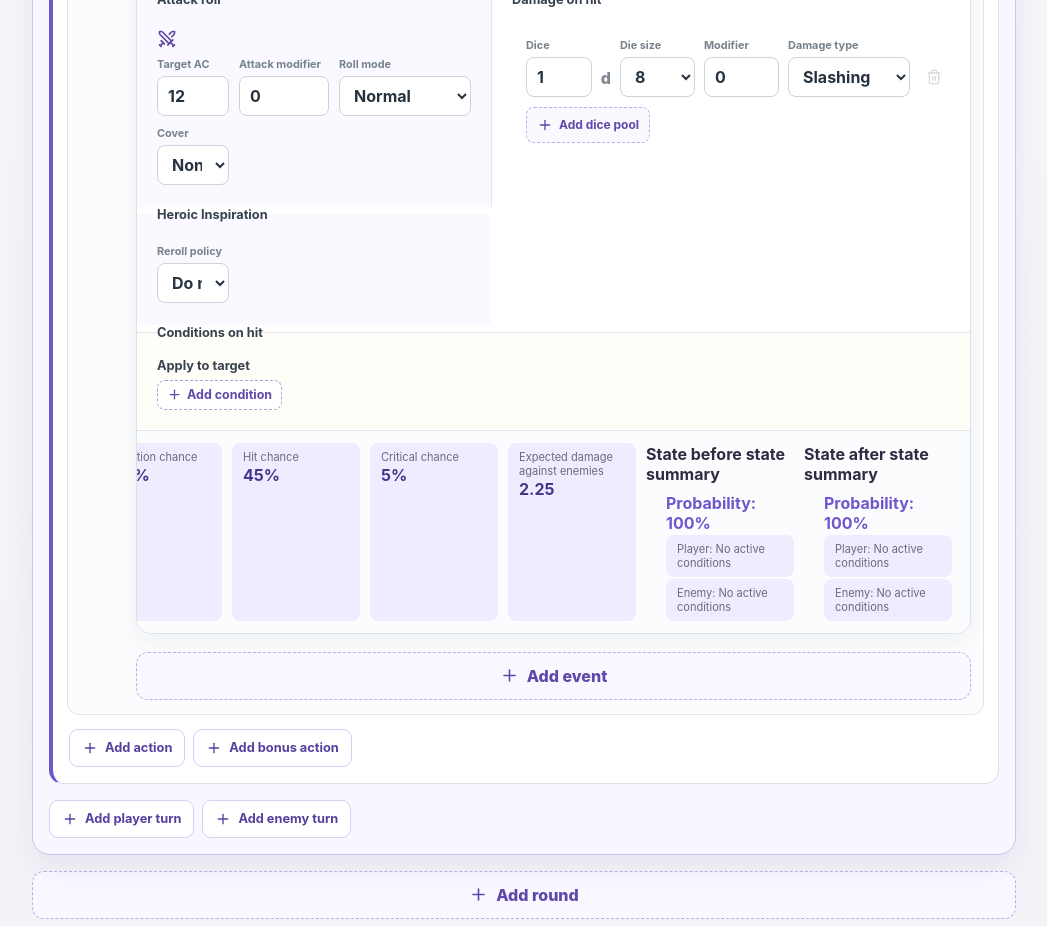
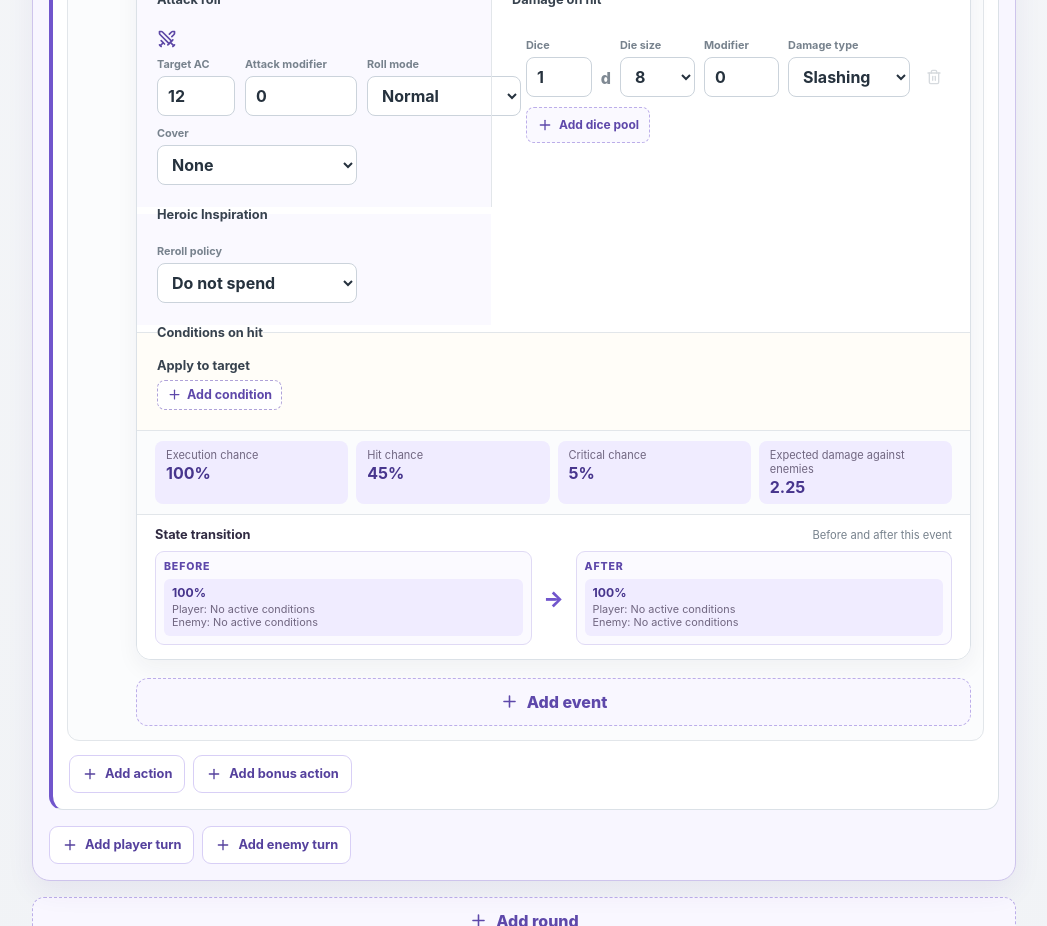
Before and after one commit to mbarkley/crunch-lab, a React (Vite) app: page / in a window 1280 px wide. Shown: the part 1500-2426 px from the top of the page, without its empty margins (116-1163 px from the left). Built offline with nearby package versions, Linux system fonts and the light colour scheme.

Commit message:
Compact event results and state transitions

```diff
--- a/src/App.css
+++ b/src/App.css
@@ -472,17 +472,19 @@ input[aria-invalid='true'] {
 }
 
 .attack-results {
-  min-height: 67px;
-  padding: 12px 18px;
-  display: flex;
-  justify-content: flex-end;
-  gap: 10px;
+  padding: 10px 18px;
   border-top: 1px solid #e2e6ea;
   background: #fbfcfd;
 }
 
-.attack-results span {
-  min-width: 128px;
+.event-result-metrics {
+  display: grid;
+  grid-template-columns: repeat(auto-fit, minmax(128px, 1fr));
+  gap: 8px;
+}
+
+.event-result-metrics > span {
+  min-width: 0;
   padding: 7px 11px;
   border-radius: 8px;
   background: #f0ecff;
@@ -490,7 +492,7 @@ input[aria-invalid='true'] {
   font-size: 0.69rem;
 }
 
-.attack-results strong {
+.event-result-metrics strong {
   display: block;
   margin-top: 1px;
   color: #47358d;
@@ -615,13 +617,7 @@ input[aria-invalid='true'] {
   }
 
   .attack-results {
-    justify-content: stretch;
     padding: 10px 14px;
-  }
-
-  .attack-results span {
-    min-width: 0;
-    flex: 1;
   }
 
   .add-button {
@@ -737,6 +733,93 @@ input[aria-invalid='true'] {
   color: #7156cc;
 }
 
+.state-transition {
+  padding: 12px 18px 14px;
+  border-top: 1px solid #e2e6ea;
+  background: #fff;
+}
+
+.state-transition-heading {
+  display: flex;
+  align-items: baseline;
+  justify-content: space-between;
+  gap: 12px;
+  margin-bottom: 9px;
+}
+
+.state-transition-heading strong {
+  color: #302a42;
+  font-size: 0.8rem;
+}
+
+.state-transition-heading span {
+  color: #77828d;
+  font-size: 0.7rem;
+}
+
+.state-flow {
+  display: grid;
+  grid-template-columns: minmax(0, 1fr) 28px minmax(0, 1fr);
+  gap: 8px;
+  align-items: stretch;
+}
+
+.state-flow-stage {
+  min-width: 0;
+  padding: 8px;
+  border: 1px solid #e0daf5;
+  border-radius: 9px;
+  background: #fbfaff;
+}
+
+.state-flow-label {
+  display: block;
+  margin-bottom: 6px;
+  color: #5e48aa;
+  font-size: 0.66rem;
+  font-weight: 800;
+  letter-spacing: 0.08em;
+  text-transform: uppercase;
+}
+
+.state-flow-branches {
+  display: grid;
+  grid-template-columns: repeat(auto-fit, minmax(140px, 1fr));
+  gap: 6px;
+  margin: 0;
+  padding: 0;
+  list-style: none;
+}
+
+.state-flow-branch {
+  min-width: 0;
+  padding: 6px 8px;
+  border-radius: 6px;
+  background: #f0ecff;
+  color: #706680;
+  font-size: 0.68rem;
+  line-height: 1.25;
+}
+
+.state-flow-branch strong,
+.state-flow-branch span {
+  display: block;
+}
+
+.state-flow-branch strong {
+  margin-bottom: 3px;
+  color: #47358d;
+  font-size: 0.76rem;
+}
+
+.state-flow-arrow {
+  align-self: center;
+  color: #7156cc;
+  font-size: 1.35rem;
+  font-weight: 760;
+  text-align: center;
+}
+
 .generated-boundary-results {
   display: grid;
   gap: 16px;
@@ -811,6 +894,24 @@ input[aria-invalid='true'] {
   .state-event-fields {
     grid-template-columns: 1fr;
     padding: 18px 14px;
+  }
+
+  .state-transition {
+    padding: 10px 14px 12px;
+  }
+
+  .state-transition-heading {
+    align-items: flex-start;
+    flex-direction: column;
+    gap: 2px;
+  }
+
+  .state-flow {
+    grid-template-columns: 1fr;
+  }
+
+  .state-flow-arrow {
+    transform: rotate(90deg);
   }
 }
 
@@ -1032,8 +1133,16 @@ input[aria-invalid='true'] {
 
 .attack-body .roll-fields {
   grid-template-columns:
-    minmax(70px, 0.8fr) minmax(84px, 1fr)
-    minmax(132px, 1.35fr);
+    minmax(78px, 0.8fr) minmax(112px, 1fr)
+    minmax(154px, 1.35fr);
+}
+
+.attack-body .roll-fields .field:last-child {
+  grid-column: span 2;
+}
+
+.inspiration-section .roll-fields .field:first-child {
+  min-width: 170px;
 }
 
 .condition-section {
@@ -1149,6 +1258,10 @@ input[aria-invalid='true'] {
 @media (max-width: 760px) {
   .attack-body .roll-fields {
     grid-template-columns: 1fr;
+  }
+
+  .attack-body .roll-fields .field:last-child {
+    grid-column: auto;
   }
 
   .condition-section {
--- a/src/App.tsx
+++ b/src/App.tsx
@@ -15,7 +15,7 @@ import {
   ConditionPicker,
   type ConditionPickerOption,
 } from './components/ConditionPicker'
-import { StateSummary } from './components/StateSummary'
+import { StateSummary, StateTransition } from './components/StateSummary'
 import type {
   Ability,
   ActivityType,
@@ -3688,6 +3688,7 @@ function App() {
                                         className="attack-results"
                                         aria-live="polite"
                                       >
+                                        <div className="event-result-metrics">
                                           <span>
                                             Execution chance
                                             <strong>
@@ -3786,19 +3787,17 @@ function App() {
                                               </span>
                                             ),
                                           )}
-                                        {renderableResult?.stateBefore && (
-                                          <StateSummary
-                                            label="State before"
-                                            state={renderableResult.stateBefore}
+                                        </div>
+                                      </div>
+                                      {renderableResult?.stateBefore &&
+                                        renderableResult.stateAfter && (
+                                          <StateTransition
+                                            before={
+                                              renderableResult.stateBefore
+                                            }
+                                            after={renderableResult.stateAfter}
                                           />
                                         )}
-                                        {renderableResult?.stateAfter && (
-                                          <StateSummary
-                                            label="State after"
-                                            state={renderableResult.stateAfter}
-                                          />
-                                        )}
-                                      </div>
                                     </article>
                                   </li>
                                 )
--- a/src/components/StateSummary.tsx
+++ b/src/components/StateSummary.tsx
@@ -7,6 +7,11 @@ import type {
 export interface StateSummaryProps {
   readonly label: string
   readonly state?: readonly StateProbability[]
+}
+
+export interface StateTransitionProps {
+  readonly before: readonly StateProbability[]
+  readonly after: readonly StateProbability[]
 }
 
 const CONDITION_LABELS: Record<string, string> = {
@@ -42,6 +47,39 @@ function combatantSummary(label: string, state: SequenceState['player']) {
   return `${label}: ${labels.length > 0 ? labels.join(', ') : 'No active conditions'}`
 }
 
+function percentage(probability: number) {
+  return new Intl.NumberFormat('en-US', {
+    style: 'percent',
+    maximumFractionDigits: 2,
+  }).format(probability)
+}
+
+function StateFlowStage({
+  label,
+  state,
+}: {
+  readonly label: string
+  readonly state: readonly StateProbability[]
+}) {
+  return (
+    <div className="state-flow-stage" aria-label={`${label} state`}>
+      <span className="state-flow-label">{label}</span>
+      <ol
+        className="state-flow-branches"
+        aria-label={`${label} state branches`}
+      >
+        {state.map((branch, index) => (
+          <li className="state-flow-branch" key={index}>
+            <strong>{percentage(branch.probability)}</strong>
+            <span>{combatantSummary('Player', branch.state.player)}</span>
+            <span>{combatantSummary('Enemy', branch.state.enemy)}</span>
+          </li>
+        ))}
+      </ol>
+    </div>
+  )
+}
+
 /**
  * A small render target for state snapshots once sequence results expose them.
  * It intentionally accepts an optional engine state instead of deriving one
@@ -55,13 +93,7 @@ export function StateSummary({ label, state }: StateSummaryProps) {
         <ol aria-label={`${label} state branches`}>
           {state.map((branch, index) => (
             <li key={index}>
-              <strong>
-                Probability:{' '}
-                {new Intl.NumberFormat('en-US', {
-                  style: 'percent',
-                  maximumFractionDigits: 2,
-                }).format(branch.probability)}
-              </strong>
+              <strong>Probability: {percentage(branch.probability)}</strong>
               <span>{combatantSummary('Player', branch.state.player)}</span>
               <span>{combatantSummary('Enemy', branch.state.enemy)}</span>
             </li>
@@ -75,3 +107,22 @@ export function StateSummary({ label, state }: StateSummaryProps) {
     </div>
   )
 }
+
+/** A compact, linked view of an event's state probabilities. */
+export function StateTransition({ before, after }: StateTransitionProps) {
+  return (
+    <section className="state-transition" aria-label="State transition">
+      <div className="state-transition-heading">
+        <strong>State transition</strong>
+        <span>Before and after this event</span>
+      </div>
+      <div className="state-flow">
+        <StateFlowStage label="Before" state={before} />
+        <span className="state-flow-arrow" aria-hidden="true">
+          →
+        </span>
+        <StateFlowStage label="After" state={after} />
+      </div>
+    </section>
+  )
+}
```
Also changed, not shown: 1 other file (tests, documents, lock files or other folders). Lines whose indentation alone changed are shown as unchanged.
